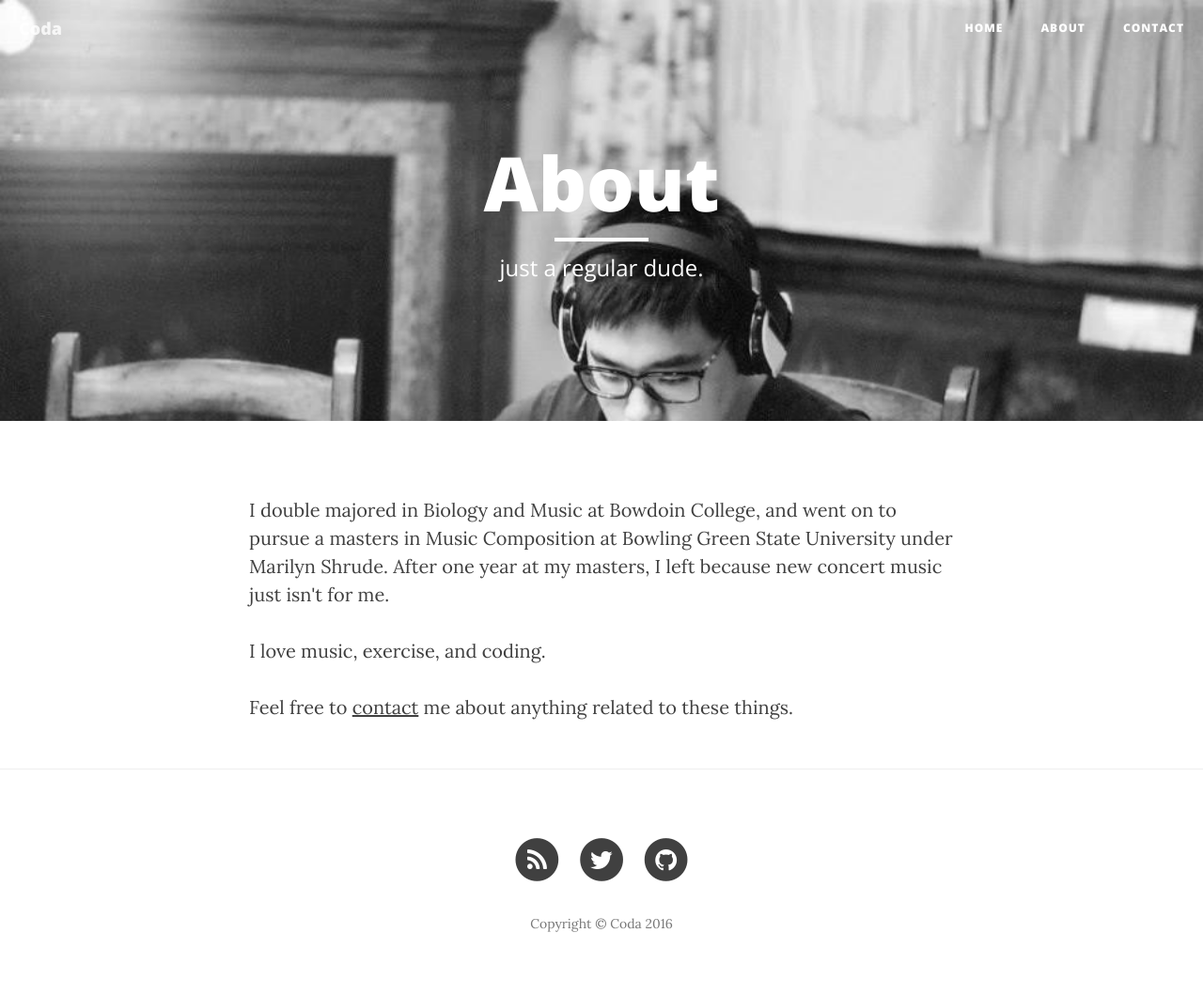
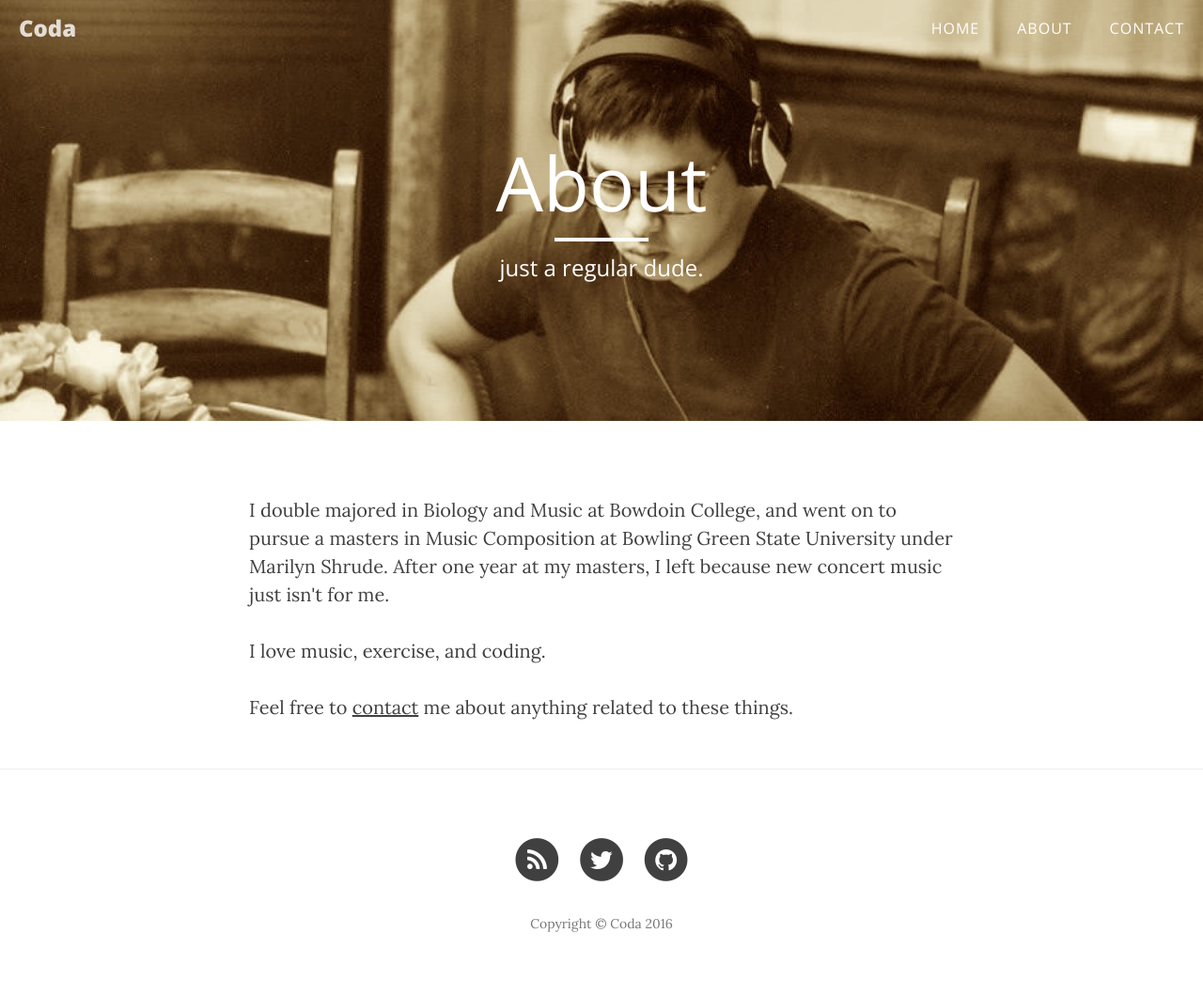
Before and after one commit to MrMonsk/Coda, a Jekyll site: the page built from about.html, in a window 1280 px wide. Shown: the whole page at 94% size. Built offline with Jekyll 4.4.1, drawn with Linux system fonts in a browser that asks for light colours; nearby versions of some CDN libraries.

Commit message:
fixed some css

```diff
--- a/about.html
+++ b/about.html
@@ -9,4 +9,4 @@ header-img: "img/about-bg.jpg"
 
 <p>I love music, exercise, and coding.</p>
 
-<p>Feel free to <a href="/_site/contact/index.html">contact</a> me about anything related to these things.</p>
+<p>Feel free to <a href="/contact/index.html">contact</a> me about anything related to these things.</p>
--- a/css/clean-blog.css
+++ b/css/clean-blog.css
@@ -16,8 +16,8 @@ h3,
 h4,
 h5,
 h6 {
-  font-family: 'Open Sans', 'Helvetica Neue', Helvetica, Arial, sans-serif;
-  font-weight: 800;
+  font-family: 'Open Sans', 'Helvetica Neue', Helvetica, sans-serif;
+  font-weight: 200;
 }
 a {
   color: #404040;
@@ -51,11 +51,12 @@ hr.small {
 }
 .navbar-custom .navbar-brand {
   font-weight: 800;
+  font-size: 24px;
 }
 .navbar-custom .nav li a {
   text-transform: uppercase;
-  font-size: 12px;
-  font-weight: 800;
+  font-size: 16px;
+  font-weight: 200;
   letter-spacing: 1px;
 }
 @media only screen and (min-width: 768px) {
@@ -128,7 +129,7 @@ hr.small {
   }
 }
 .intro-header {
-  background: no-repeat center top;
+  background: no-repeat center center;
   background-color: #808080;
   background-attachment: scroll;
   -webkit-background-size: cover;
--- a/index.html
+++ b/index.html
@@ -1,6 +1,6 @@
 ---
 layout: page
-description: "A Clean Blog Theme by Start Bootstrap"
+description: "A blog about composing and coding"
 ---
 
 {% for post in paginator.posts %}
```
Also changed, not shown: _drafts/draft-post.md (added, +4 -0 lines), _posts/2016-01-02-everglow.md (+1 -1 lines), img/about-bg.jpg, 1 other file.
